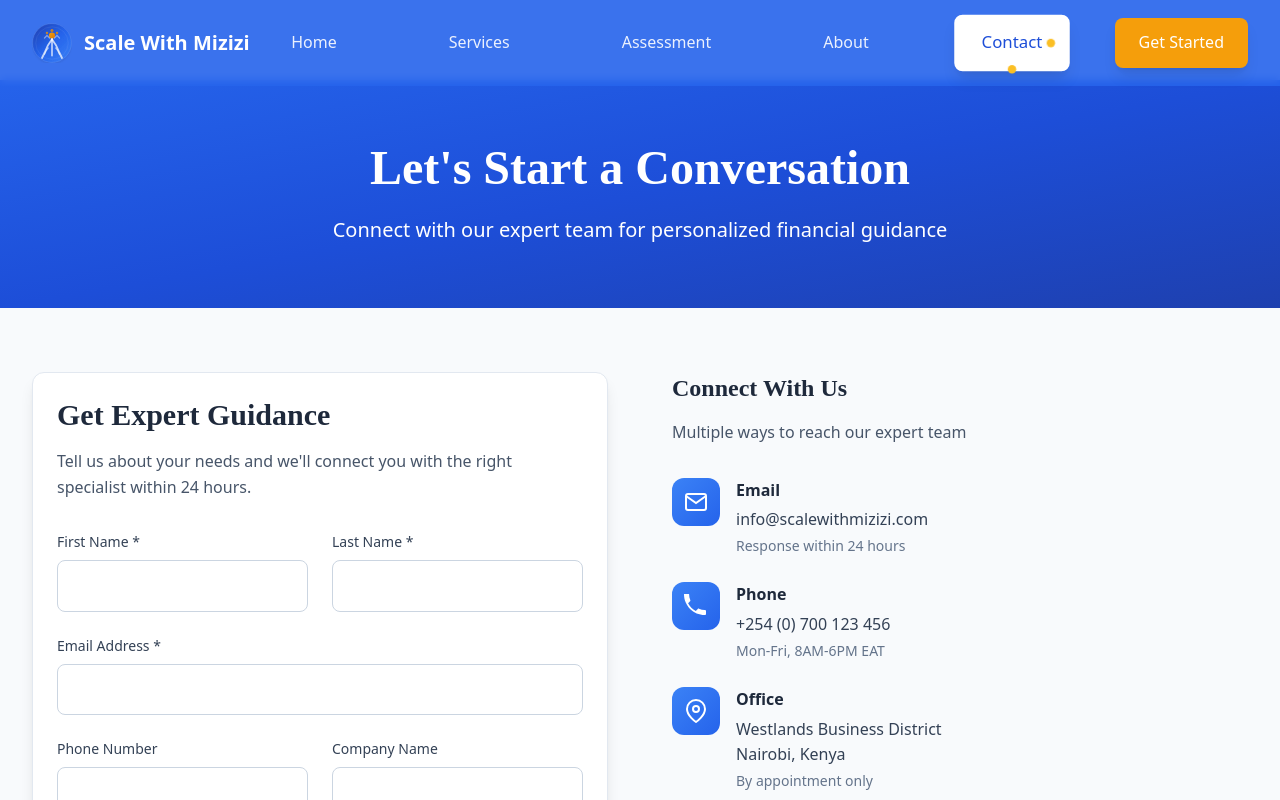
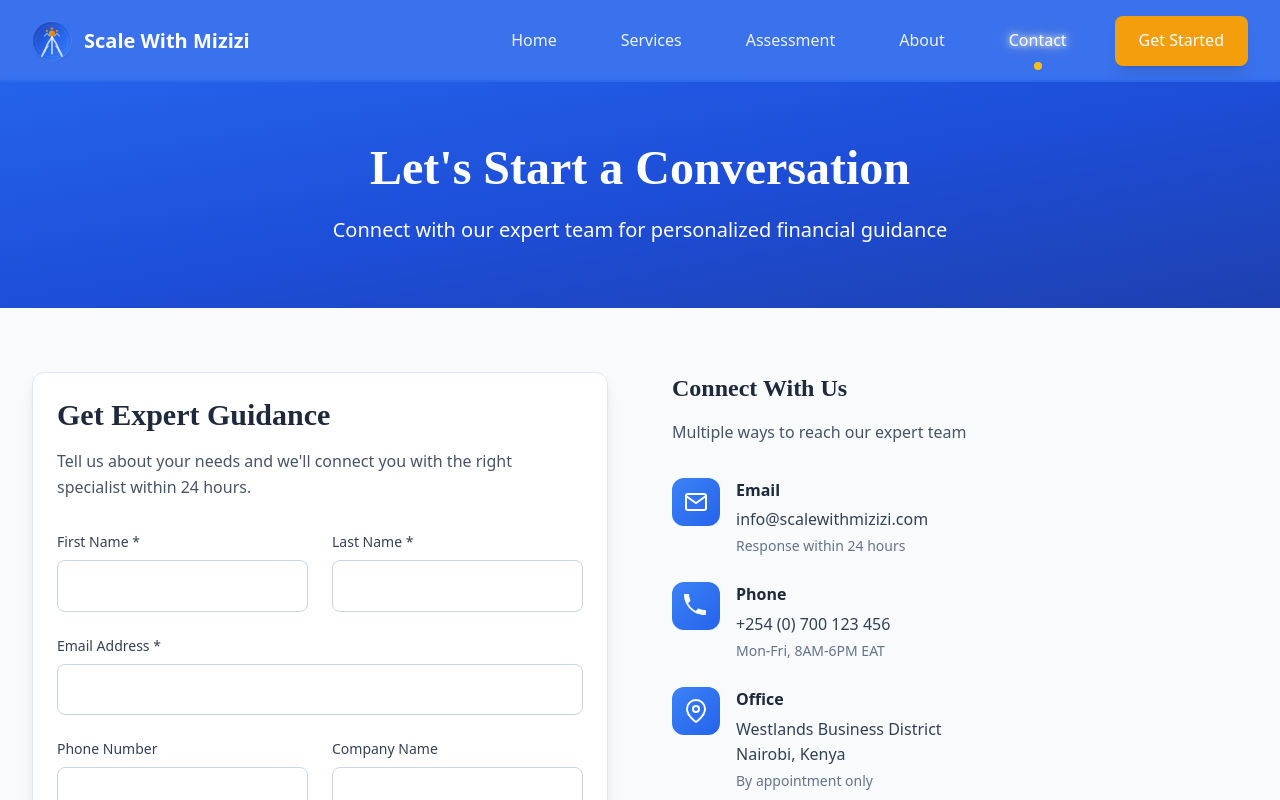
Before and after one commit to joseph6579/scale-with-mizizi, a React (Vite) app: page /contact in a window 1280 px wide. Shown: the top 800 px of the page. Built offline with nearby package versions, Linux system fonts and the light colour scheme.

Commit message:
Add Glowing Text Effect to Active Navbar Items

```diff
--- a/src/components/Header.tsx
+++ b/src/components/Header.tsx
@@ -93,16 +93,13 @@ const Header: React.FC = () => {
               <li key={link.path}>
                 <Link
                   to={link.path}
-                  className={`block px-6 py-3 mx-4 rounded-lg font-medium transition-all duration-300 relative ${
+                  className={`block px-4 py-3 font-medium transition-all duration-300 relative transform hover:scale-105 ${
                     location.pathname === link.path
-                      ? 'text-primary-700 bg-white font-bold shadow-lg border-2 border-white transform scale-105'
+                      ? 'text-white font-bold glow-text'
                       : 'text-white/90 hover:text-white hover:bg-white/15 hover:scale-105'
                   }`}
                 >
                   {link.label}
-                  {location.pathname === link.path && (
-                    <div className="absolute right-3 top-1/2 transform -translate-y-1/2 w-2 h-2 bg-accent-400 rounded-full animate-pulse"></div>
-                  )}
                   {location.pathname === link.path && (
                     <div className="absolute -bottom-1 left-1/2 transform -translate-x-1/2 w-2 h-2 bg-accent-400 rounded-full animate-pulse"></div>
                   )}
@@ -137,14 +134,17 @@ const Header: React.FC = () => {
                 <li key={link.path}>
                   <Link
                     to={link.path}
-                    className={`block px-6 py-3 mx-4 rounded-lg font-medium transition-all duration-200 ${
+                    className={`block px-6 py-3 mx-4 font-medium transition-all duration-200 relative ${
                       location.pathname === link.path
-                        ? 'text-white bg-white/20 backdrop-blur-sm font-semibold border border-white/30'
-                        : 'text-white/90 hover:text-white hover:bg-white/10'
+                        ? 'text-white font-bold glow-text'
+                        : 'text-white/90 hover:text-white hover:bg-white/10 rounded-lg'
                     }`}
                     onClick={() => setIsMobileMenuOpen(false)}
                   >
                     {link.label}
+                    {location.pathname === link.path && (
+                      <div className="absolute right-3 top-1/2 transform -translate-y-1/2 w-2 h-2 bg-accent-400 rounded-full animate-pulse"></div>
+                    )}
                   </Link>
                 </li>
               ))}
--- a/src/index.css
+++ b/src/index.css
@@ -66,4 +66,36 @@
   .text-gradient {
     @apply bg-gradient-to-r from-primary-600 to-accent-600 bg-clip-text text-transparent;
   }
+
+  .glow-text {
+    text-shadow:
+      0 0 5px rgba(255, 255, 255, 0.8),
+      0 0 10px rgba(255, 255, 255, 0.6),
+      0 0 15px rgba(255, 255, 255, 0.4),
+      0 0 20px rgba(251, 191, 36, 0.6),
+      0 0 35px rgba(251, 191, 36, 0.4),
+      0 0 40px rgba(251, 191, 36, 0.2);
+    animation: glow-pulse 2s ease-in-out infinite alternate;
+  }
+
+  @keyframes glow-pulse {
+    from {
+      text-shadow:
+        0 0 5px rgba(255, 255, 255, 0.8),
+        0 0 10px rgba(255, 255, 255, 0.6),
+        0 0 15px rgba(255, 255, 255, 0.4),
+        0 0 20px rgba(251, 191, 36, 0.6),
+        0 0 35px rgba(251, 191, 36, 0.4),
+        0 0 40px rgba(251, 191, 36, 0.2);
+    }
+    to {
+      text-shadow:
+        0 0 10px rgba(255, 255, 255, 1),
+        0 0 20px rgba(255, 255, 255, 0.8),
+        0 0 25px rgba(255, 255, 255, 0.6),
+        0 0 30px rgba(251, 191, 36, 0.8),
+        0 0 45px rgba(251, 191, 36, 0.6),
+        0 0 50px rgba(251, 191, 36, 0.4);
+    }
+  }
 }
```
